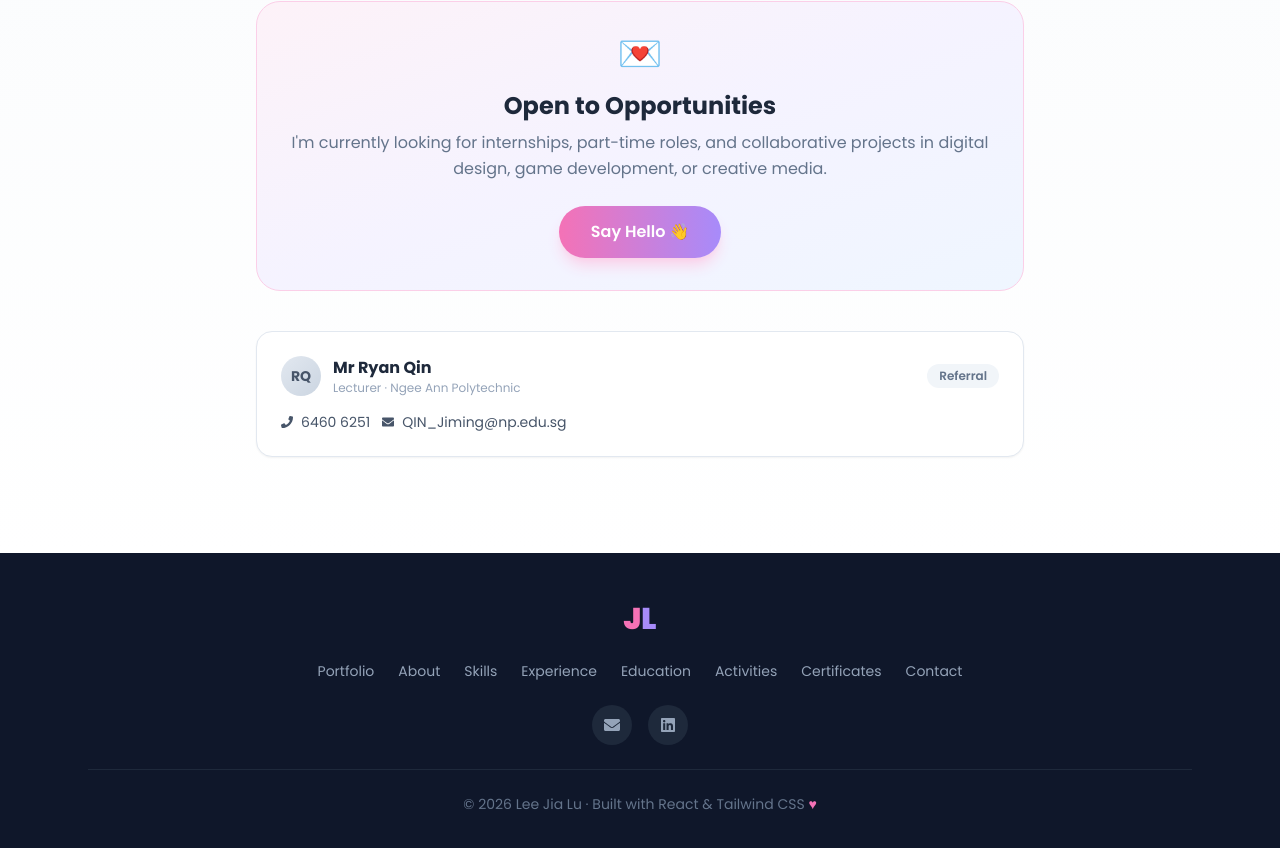
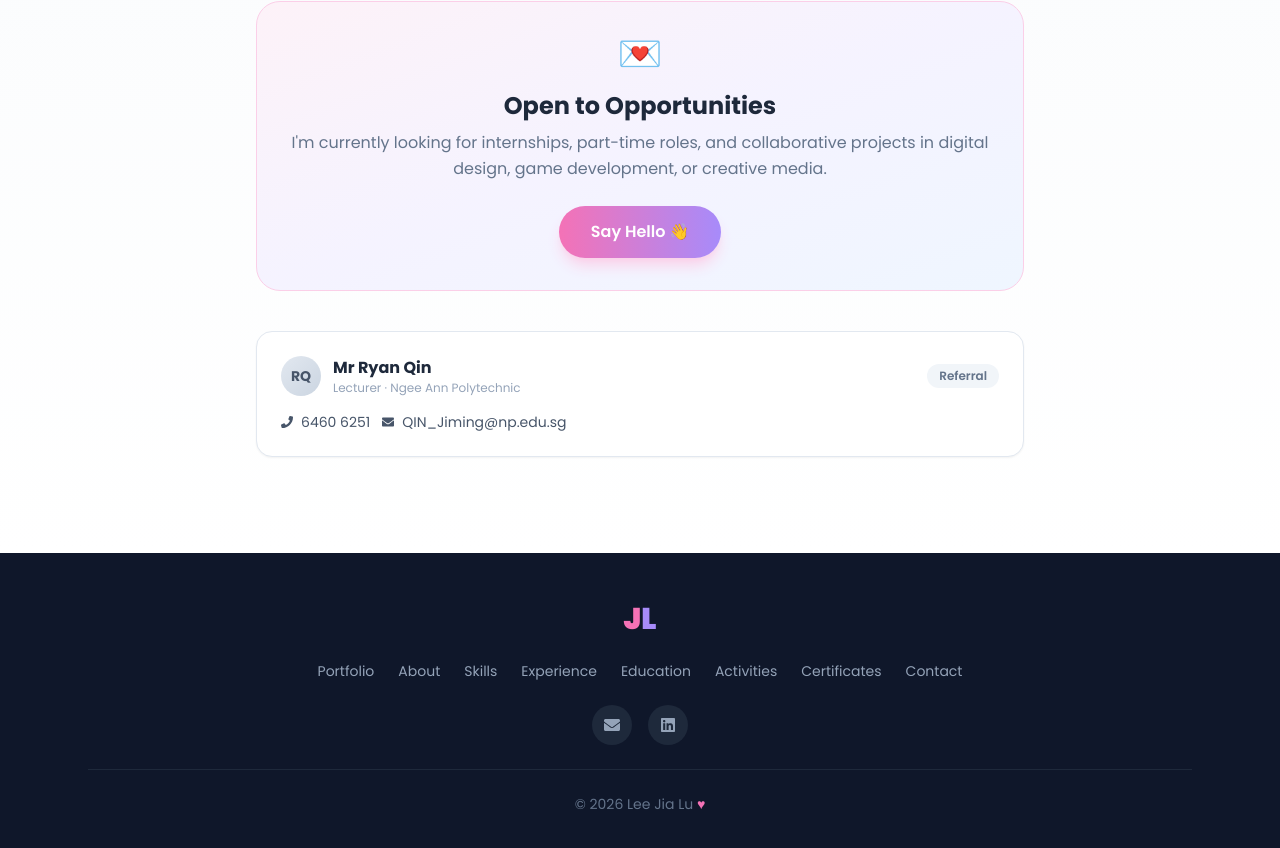
Before and after one commit to s10269187/Resume_Website, a React (Vite) app: page / in a window 1280 px wide. Shown: the part 10727-11575 px from the top of the page. Built offline with nearby package versions, Linux system fonts and the light colour scheme.

Commit message:
Remove 'Built with React & Tailwind CSS' from footer, keep heart

```diff
--- a/src/components/Footer.jsx
+++ b/src/components/Footer.jsx
@@ -47,8 +47,7 @@ export default function Footer() {
         <div className="w-full h-px bg-slate-800" />
 
         <p className="text-slate-500 text-sm text-center">
-          © {new Date().getFullYear()} Lee Jia Lu · Built with React & Tailwind CSS
-          <span className="text-pink-400"> ♥</span>
+          © {new Date().getFullYear()} Lee Jia Lu <span className="text-pink-400">♥</span>
         </p>
       </div>
     </footer>
```
